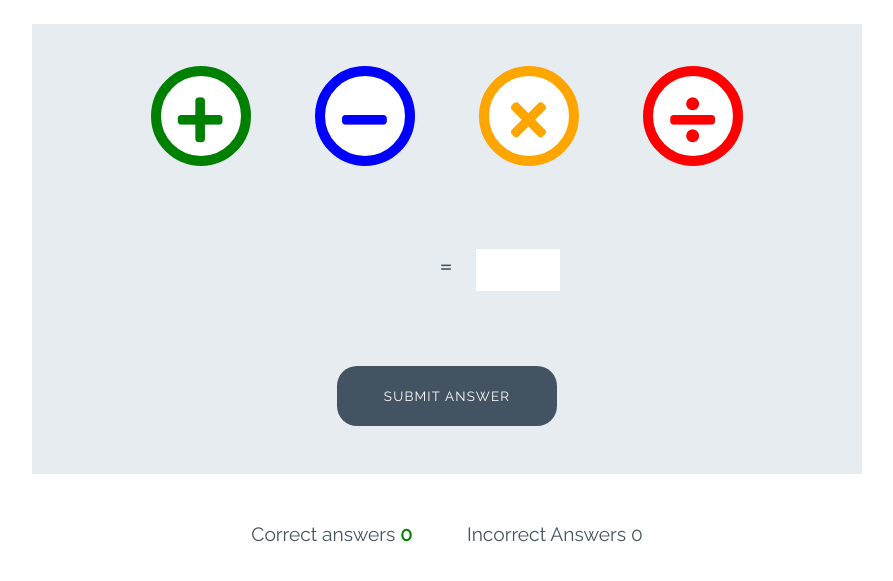
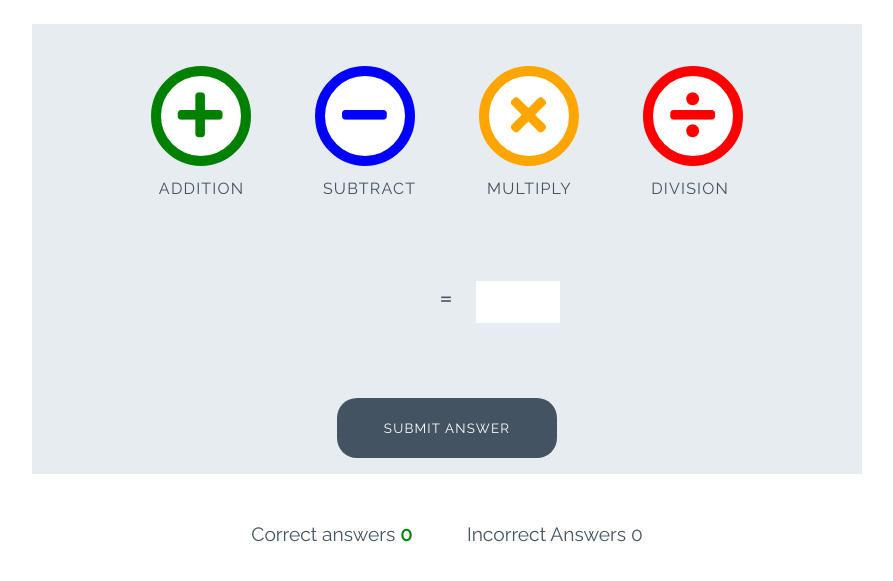
Before and after one commit to Mattias-b-Pettersson/LoveMaths, a plain HTML site: page index.html in a window 1280 px wide. Shown: the part 79-660 px from the top of the page, without its empty margins (193-1086 px from the left). Drawn offline with Linux system fonts and the light colour scheme.

Commit message:
added css for game

```diff
--- a/assets/css/style.css
+++ b/assets/css/style.css
@@ -1,7 +1,3 @@
-body {
-    background-color: wheat;
-}
-
 /* --------- Global style */
 
 body {
@@ -113,6 +109,14 @@ body {
     font-size: 3.2rem;
     margin: 0 30px;
     transition: all 0.5s;
+}
+
+.btn--big::after {
+    content: attr(data-type);
+    font-size: 1rem;
+    color: #445361;
+    position: relative;
+    left: -0.5em;
 }
 
 .btn--blue {
--- a/index.html
+++ b/index.html
@@ -16,16 +16,16 @@
 
     <div class="game-area">
         <div class="controls-area">
-            <button class="btn btn--big btn--green">
+            <button data-type="addition" class="btn btn--big btn--green">
                 <i class="fas fa-plus"></i>
             </button>
-            <button class="btn btn--big btn--blue">
+            <button data-type="subtract" class="btn btn--big btn--blue">
                 <i class="fas fa-minus"></i>
             </button>
-            <button class="btn btn--big btn--orange">
+            <button data-type="multiply" class="btn btn--big btn--orange">
                 <i class="fas fa-times"></i>
             </button>
-            <button class="btn btn--big btn--red">
+            <button data-type="division" class="btn btn--big btn--red">
                 <i class="fas fa-divide"></i>
             </button>
         </div>
@@ -37,7 +37,7 @@
             <p class="answer-message">Enter Answer:</p>
             <input id="answer-box" type="number">
         </div>
-        <button class="btn btn--gray">Submit Answer</button>
+        <button data-type="submit" class="btn btn--gray">Submit Answer</button>
     </div>
 
     <div class="score-area">
```
